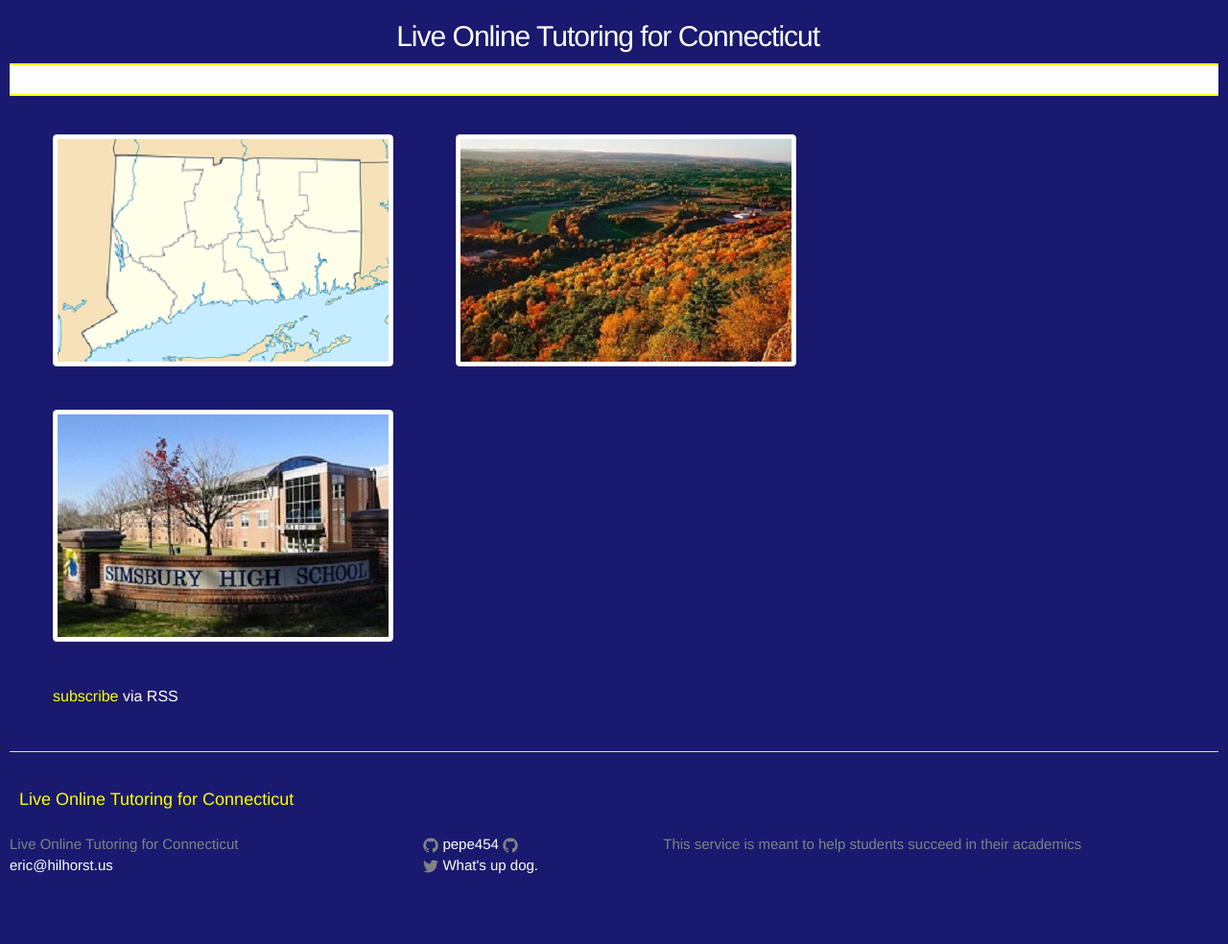
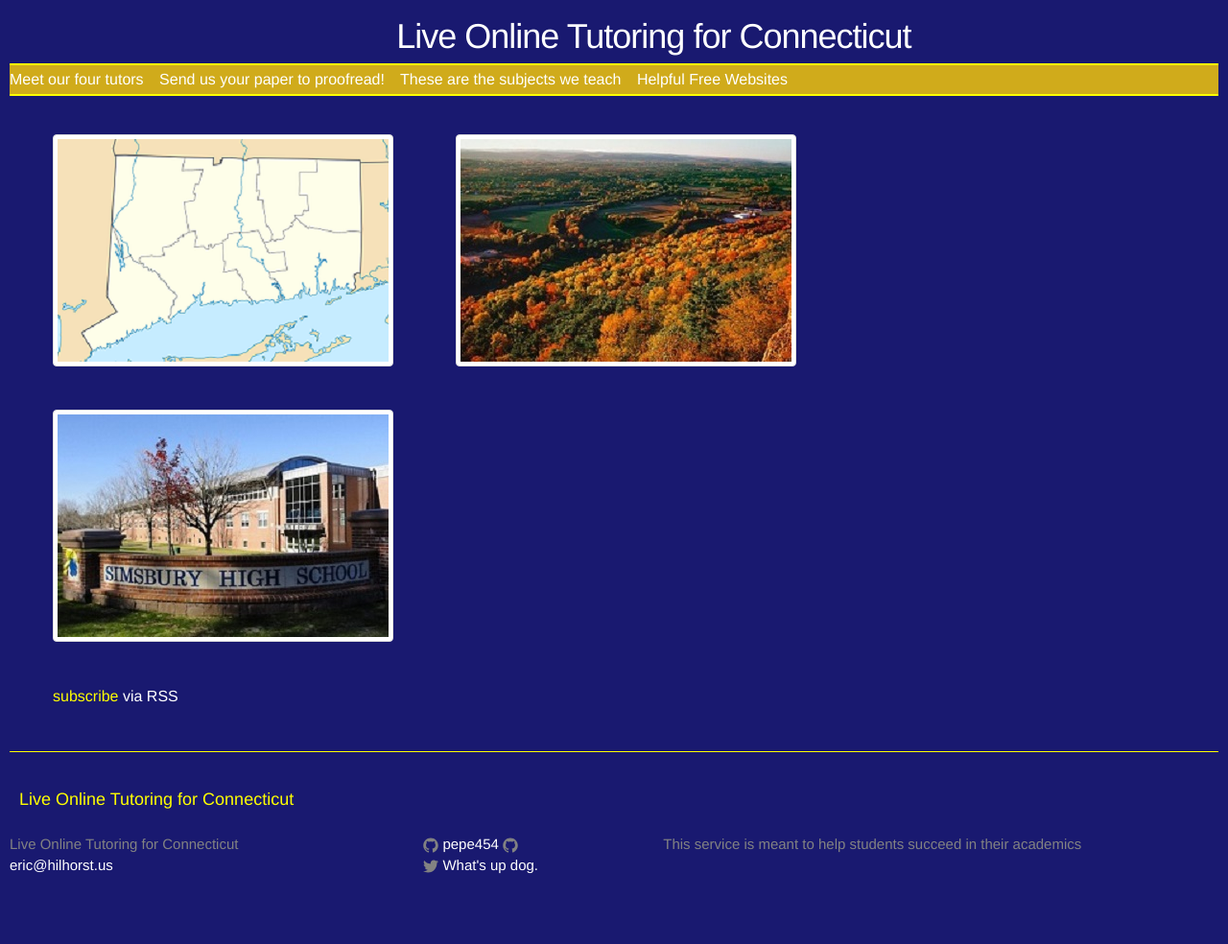
Before and after one commit to pepe454/pepe454.github.io, a Jekyll site: the page built from index.html, in a window 1280 px wide. Shown: the whole page at 96% size. Built offline with Jekyll 4.4.1, drawn with Linux system fonts in a browser that asks for light colours.

Commit message:
Update _layout.scss

```diff
--- a/_sass/_layout.scss
+++ b/_sass/_layout.scss
@@ -9,13 +9,14 @@
 }
 
 .site-title {
-    font-size: 30px;
+    font-size: 36px;
     font-weight: 300;
     line-height: 56px;
     letter-spacing: -1px;
     color: white;
-    margin-top: 20%;
+    margin-top: 23%;
     margin-left: 32%;
+    margin-bottom: 15%;
     @include media-query($on-palm) {
       margin-left: 0%;
       text-align: left;
@@ -27,7 +28,7 @@
 
 .site-nav {
     line-height: 30px;
-    background-color: white;
+    background-color: #d0ab1b;
     margin-left: 0%;
     margin-right: 0%;
     border-top: 2px solid yellow;
```
